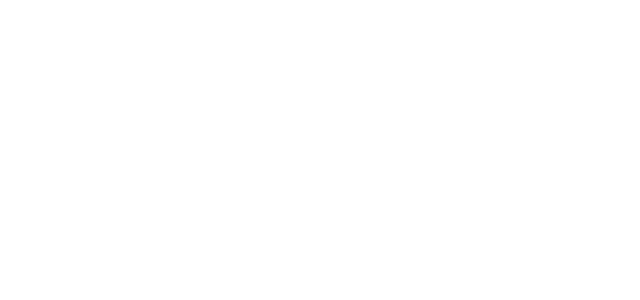
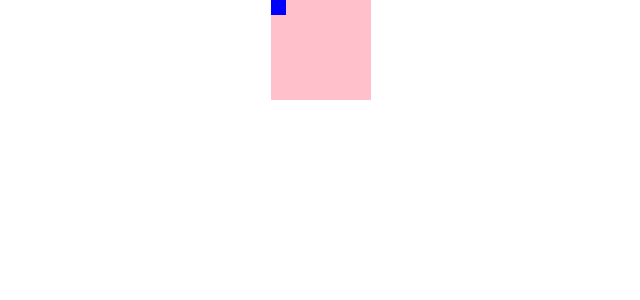
Before and after one commit to inspectorr/simple_draw, a React (Create React App) app: page / in a window 1280 px wide. Shown: the top 300 px of the page, without its empty margins (319-959 px from the left). Built offline with nearby package versions, Linux system fonts and the light colour scheme.

Commit message:
draft
-conrol panel first appear

```diff
--- a/public/style.css
+++ b/public/style.css
@@ -6,3 +6,7 @@
 html, body {
     overflow: hidden;
 }
+
+#root {
+    text-align: center;
+}
--- a/src/components/App.js
+++ b/src/components/App.js
@@ -1,5 +1,6 @@
 import React, { Component } from 'react';
 import Canvas from './Canvas';
+import ControlPanel from './ControlPanel';
 
 // const root = document.getElementById('root');
 // const width = root.offsetWidth;
@@ -7,15 +8,44 @@ import Canvas from './Canvas';
 
 class App extends Component {
     state = {
-        height: document.documentElement.clientHeight,
-        width: document.documentElement.clientWidth
+        // размеры и оринтация элементов могут меняться
+        canvas: {
+            height: document.documentElement.clientHeight,
+            width: document.documentElement.clientWidth
+        },
+
+        controlPanel: {
+            height: 100,
+            // width:  500,
+            orientation: 'portrait',
+
+            brush: {
+                color: 'pink',
+                thickness: 7,
+                opacity: 100
+            },
+        },
+
     }
 
     render() {
         return (
-            <Canvas width={this.state.width} height={this.state.height} />
+            [
+            <ControlPanel
+                panelProps={this.state.controlPanel}
+                height={this.state.controlPanel.height}
+                orientation={this.state.controlPanel.orientation}
+                key = 'ControlPanel'
+            />,
+            <Canvas
+                panelProps={this.state.controlPanel}
+                width={this.state.canvas.width}
+                height={this.state.canvas.height}
+                key = 'Canvas'
+            />
+            ]
         );
-  }
+    }
 }
 
 export default App;
--- a/src/components/Canvas/index.js
+++ b/src/components/Canvas/index.js
@@ -1,7 +1,6 @@
 import React, { Component } from 'react';
 import './style.css';
 
-const lineWidth = 4;
 
 export default class Canvas extends Component {
     setDrawingMode() {
@@ -32,6 +31,8 @@ export default class Canvas extends Component {
             store: ['none', 'draw', 'earse']
         },
 
+        brush: Object.assign([], this.props.panelProps.brush),
+
         buffer: [],
         inputedLines: [], // история входных линий
         currentInputLinePoints: [], // точки текущей входной линии
@@ -46,11 +47,10 @@ export default class Canvas extends Component {
         canvas.onmousedown = function drag(event) {
             console.log('\nINPUT STARTED\n');
             self.setDrawingMode();
-            self.addPointToCurrentInputLine(
-                event.pageX - coords.left,
-                event.pageY - coords.top
-            );
-            self.UPDATE();
+            const x = event.pageX - coords.left;
+            const y = event.pageY - coords.top;
+            self.addPointToCurrentInputLine(x, y);
+            self.drawPoint(x, y);// self.UPDATE();
 
             canvas.onmousemove = function move(event) {
                 self.addPointToCurrentInputLine(
@@ -93,6 +93,7 @@ export default class Canvas extends Component {
     UPDATE() {
         const buffer = this.state.buffer.slice();
         const N = buffer.length;
+        const brush = this.props.panelProps.brush;
 
         // const {x, y} = buffer[N-1];
         // this.drawPoint(x, y);
@@ -112,7 +113,7 @@ export default class Canvas extends Component {
             if (dy > dyMax) dyMax = dy;
         }
 
-        if (dxMax > lineWidth / 2 || dyMax > lineWidth / 2) {
+        if (dxMax > brush.thickness / 2 || dyMax > brush.thickness / 2) {
             this.drawCurve(buffer);
         } else {
             buffer.forEach((point) => this.drawPoint(point.x, point.y));
@@ -121,9 +122,11 @@ export default class Canvas extends Component {
 
     drawCurve(points) { // кривая Безье по четырем точкам
         const ctx = this.refs.canvas.getContext('2d');
+        const brush = this.props.panelProps.brush;
+
         ctx.save();
-        ctx.strokeStyle = 'blue';
-        ctx.lineWidth = `${lineWidth}`;
+        ctx.strokeStyle = `${brush.color}`;
+        ctx.lineWidth = `${brush.thickness}`;
         ctx.lineJoin = 'round';
         ctx.lineCap = 'round';
         ctx.beginPath();
@@ -137,29 +140,33 @@ export default class Canvas extends Component {
         ctx.restore();
     }
 
-    drawLines(points) {
-        const ctx = this.refs.canvas.getContext('2d');
-        ctx.save();
-        ctx.strokeStyle = 'black';
-        ctx.lineWidth = `${lineWidth}`;
-        ctx.lineJoin = 'round';
-        ctx.lineCap = 'round';
-        ctx.beginPath();
-        ctx.moveTo(points[0].x, points[0].y);
-        for (let i = 1; i < points.length; i++) {
-            ctx.lineTo(points[i].x, points[i].y);
-        }
-        ctx.stroke();
-        ctx.restore();
-    }
+    // drawLines(points) {
+    //     const ctx = this.refs.canvas.getContext('2d');
+    //     const brush = this.props.panelProps.brush;
+    //
+    //     ctx.save();
+    //     ctx.strokeStyle = 'black';
+    //     ctx.lineWidth = `${brush.thickness}`;
+    //     ctx.lineJoin = 'round';
+    //     ctx.lineCap = 'round';
+    //     ctx.beginPath();
+    //     ctx.moveTo(points[0].x, points[0].y);
+    //     for (let i = 1; i < points.length; i++) {
+    //         ctx.lineTo(points[i].x, points[i].y);
+    //     }
+    //     ctx.stroke();
+    //     ctx.restore();
+    // }
 
     drawPoint(x, y) {
         const canvas = this.refs.canvas;
         const ctx = canvas.getContext('2d');
+        const brush = this.props.panelProps.brush;
+
         ctx.save();
         ctx.fillStyle = 'red';
         ctx.beginPath();
-        ctx.arc(x, y, lineWidth / 2, 0, Math.PI*2);
+        ctx.arc(x, y, brush.thickness / 2, 0, Math.PI*2);
         ctx.fill();
         ctx.restore();
     }
--- /dev/null
+++ b/src/components/ControlPanel/ItemsList/Brush/index.js
@@ -0,0 +1,25 @@
+import React, { Component } from 'react';
+
+import BrushImage from '../images/BrushImage';
+import Icon from '../Icon';
+
+export default class Brush extends Component {
+
+    render() {
+        const side = this.props.side;
+        const color = this.props.color;
+
+        return (
+            <button
+                onClick={() => alert('ux')}
+                style={{width:`${side}px`, height:`${side}px`}}
+            >
+                <Icon
+                    side={side}
+                    color={color}
+                    image={(new BrushImage()).draw(side, color)}
+                />
+            </button>
+        );
+    }
+}
--- /dev/null
+++ b/src/components/ControlPanel/ItemsList/Icon.js
@@ -0,0 +1,35 @@
+import React, { PureComponent } from 'react';
+
+export default class Icon extends PureComponent {
+    draw() {
+        const ctx = this.refs.canvas.getContext('2d');
+        const side = this.props.side;
+
+        // бэкграунд иконки
+        ctx.fillStyle = this.props.color;
+        ctx.fillRect(0, 0, side, side);
+
+        // изображение на иконке
+        ctx.drawImage(this.props.image, 0, 0);
+    }
+
+    componentDidMount() {
+        this.draw();
+    }
+
+    componentDidUpdate() {
+        this.draw();
+    }
+
+    render() {
+        const side = this.props.side;
+        return (
+            <canvas
+                ref={'canvas'}
+                width={side}
+                height={side}
+            >
+            </canvas>
+        );
+    }
+}
--- /dev/null
+++ b/src/components/ControlPanel/ItemsList/images/BrushImage.js
@@ -0,0 +1,9 @@
+export default class BrushImage {
+    draw(side, color) {
+        const canvas = document.createElement('canvas');
+        const ctx = canvas.getContext('2d');
+        ctx.fillStyle = 'blue';
+        ctx.fillRect(0, 0, 15, 15);
+        return canvas;
+    }
+}
--- /dev/null
+++ b/src/components/ControlPanel/ItemsList/index.js
@@ -0,0 +1,15 @@
+import React, { Component } from 'react';
+import './style.css';
+
+export default class ItemsList extends Component {
+    render() {
+        // const panelProps = this.props.panelProps;
+        const items = this.props.items;
+
+        return (
+            <ul>
+                {items}
+            </ul>
+        );
+    }
+}
--- /dev/null
+++ b/src/components/ControlPanel/ItemsList/style.css
@@ -0,0 +1,25 @@
+ul {
+    list-style: none;
+}
+
+li {
+    display: inline;
+}
+
+button {
+    position: relative;
+    border: none;
+    outline: none;
+    cursor: pointer;
+    overflow: hidden;
+    background-color: Transparent;
+    background-repeat: no-repeat;
+    /* background-color: blue;
+    color: white; */
+}
+
+button canvas {
+    postion: absolute;
+    top: 0;
+    left: 0;
+}
--- /dev/null
+++ b/src/components/ControlPanel/index.js
@@ -0,0 +1,51 @@
+import React, { Component } from 'react';
+import './style.css';
+
+import ItemsList from './ItemsList';
+import Brush from './ItemsList/Brush';
+
+export default class ControlPanel extends Component {
+    // центрированная панель с произвольным количеством элементов
+    state = {
+        items: [
+            <li key={1}>
+                <Brush
+                    side={this.props.panelProps.height}
+                    panelProps={this.props.panelProps}
+                    color={this.props.panelProps.brush.color}
+                />
+            </li>,
+        ],
+    }
+
+    render() {
+        const items = this.state.items;
+        const panelProps = this.props.panelProps;
+        const N = items.length;
+
+        // сторона квадратного элемента равна заданной высоте панели
+        const side = this.props.height;
+
+        // ширина панели равна количеству элементов на их сторону
+        const width = N * side;
+
+        return (
+            <div
+                className={'container'}
+                style={{
+                    // позиционирование панели
+                    width: `${width}px`,
+                    height: `${side}px`,
+                    marginLeft: `${-width/2}px`
+                }}
+            >
+                <ItemsList
+                    side={side}
+                    panelProps={panelProps}
+                    items={this.state.items}
+                    itemSideLength={side}
+                />
+            </div>
+        );
+    }
+}
--- /dev/null
+++ b/src/components/ControlPanel/style.css
@@ -0,0 +1,6 @@
+.container {
+    margin: auto;
+    /* border: 1px solid blue; */
+    position: fixed;
+    left: 50%;
+}
```
